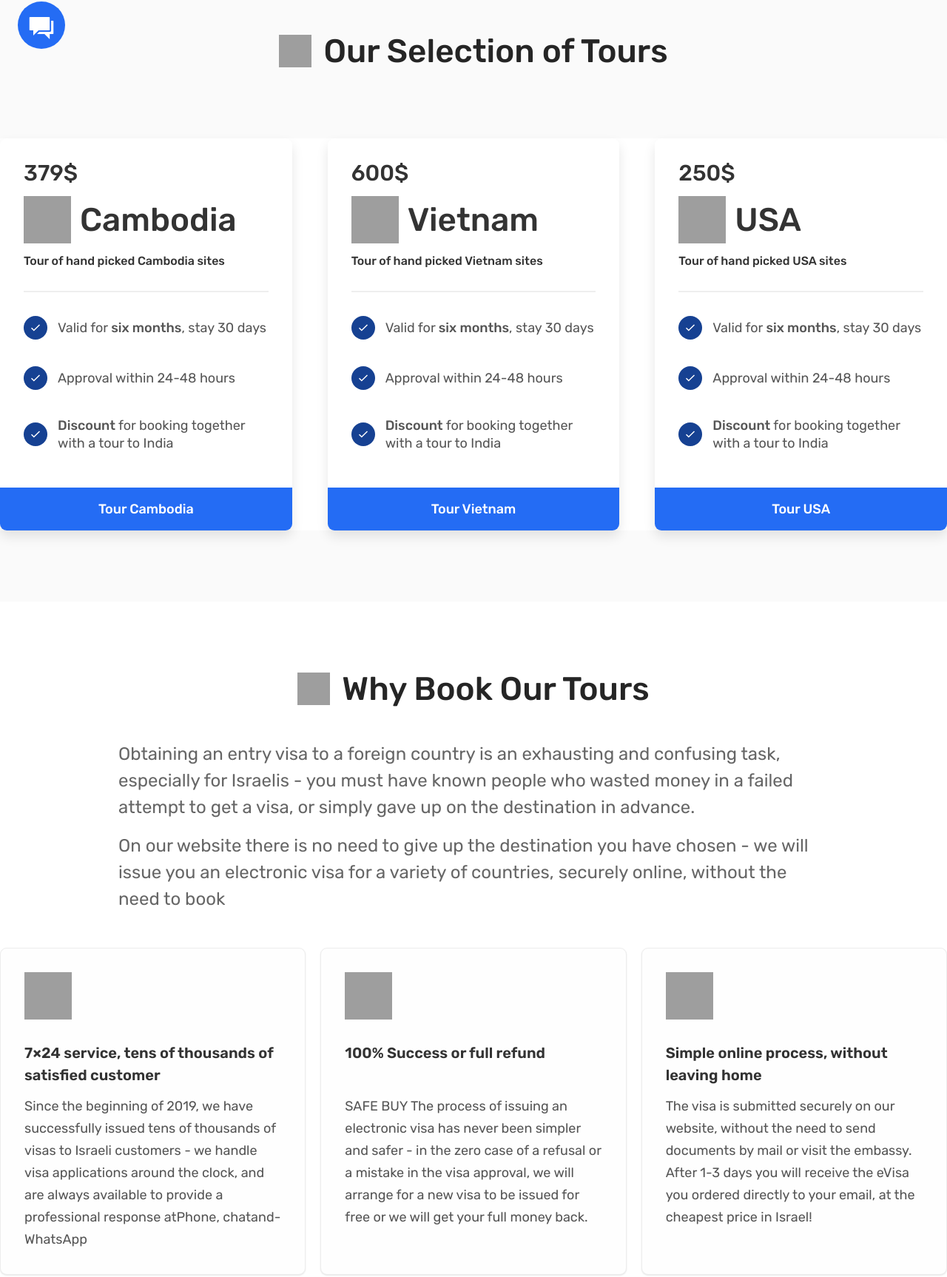
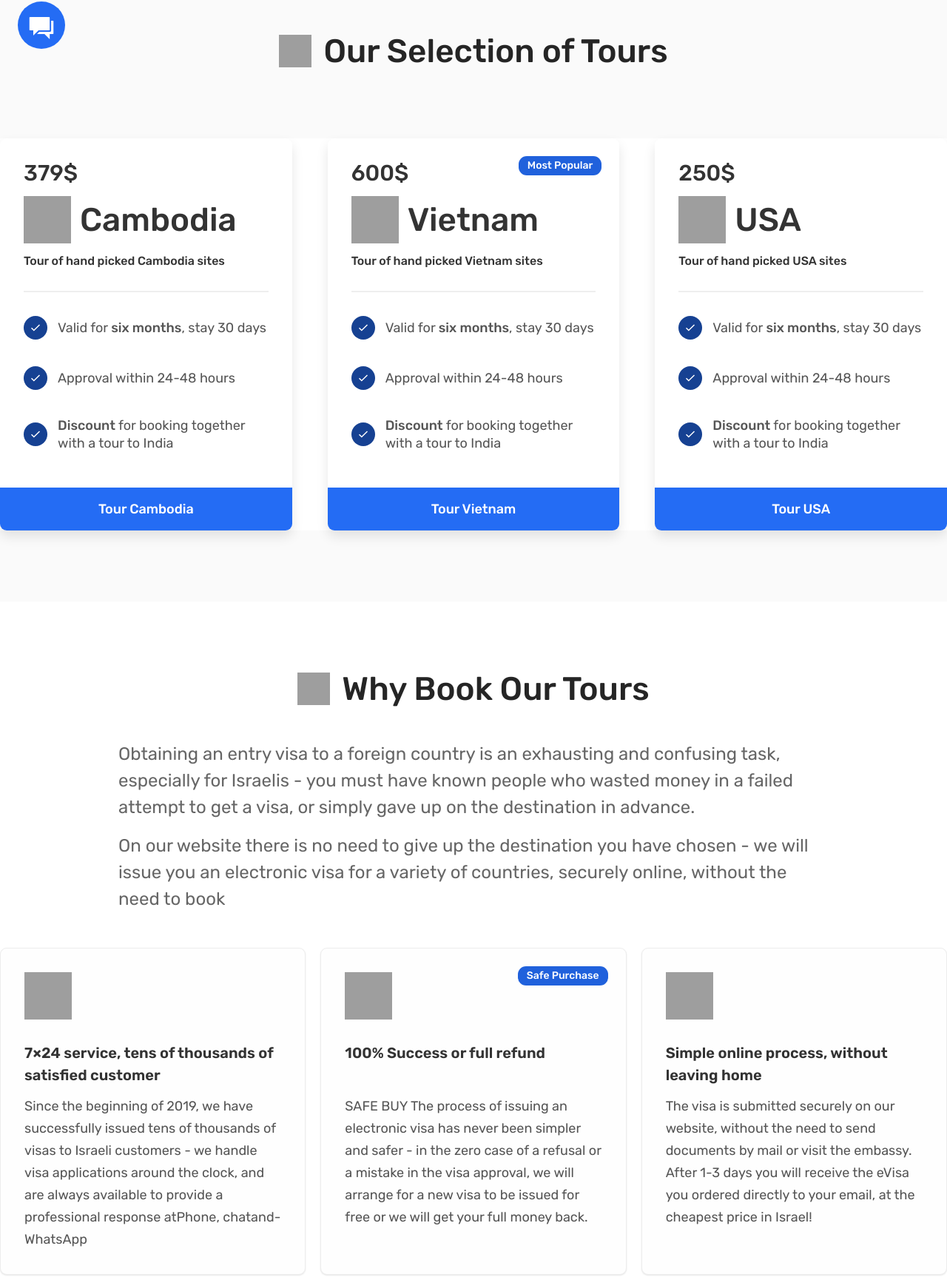
Before and after one commit to Mason2060/ex240401-travel-tours, a plain HTML site: page index.html in a window 1280 px wide. Shown: the part 710-2436 px from the top of the page at 74% size. Drawn offline with nearby package versions, Linux system fonts and the light colour scheme; grey boxes are pictures that could not be loaded.

Commit message:
Added a tag to cards in the whyus and the tours section

```diff
--- a/css/style.css
+++ b/css/style.css
@@ -95,6 +95,16 @@
   margin-bottom: 3.2rem;
 }
 
+.tag--tours-card2 {
+  position: absolute;
+  top: 2.4rem;
+  right: 2.4rem;
+}
+
+.tag-tours-relative {
+  position: relative;
+}
+
 /* ************************** */
 /*        SECTION WHY US      */
 /* ************************** */
@@ -135,6 +145,16 @@ article.whyus-text p:nth-child(1) {
   overflow: hidden;
   font-size: 1.8rem;
   padding: 3.2rem;
+}
+
+.tag--whyus-card2 {
+  position: absolute;
+  top: 2.4rem;
+  right: 2.4rem;
+}
+
+.tag-whyus-relative {
+  position: relative;
 }
 
 .card-article-icon {
--- a/index.html
+++ b/index.html
@@ -162,7 +162,7 @@
           <!-- -------------- -->
           <!-- DISPLAY CARD-2 -->
           <!-- -------------- -->
-          <div class="card">
+          <div class="card tag-tours-relative">
             <div class="card-content">
               <div class="tags-box tags-box__hide">
                 <span class="tag tag--popular">Popular</span>
@@ -197,6 +197,7 @@
               </ul>
             </div>
             <a class="card-button" href="#">Tour Vietnam</a>
+            <p class="tag tag--popular tag--tours-card2">Most Popular</p>
           </div>
 
           <!-- -------------- -->
@@ -294,7 +295,7 @@
 
           <!-- ---------------------- -->
           <!-- -- CARD - 2  REFUND -- -->
-          <div class="whyus-card">
+          <div class="whyus-card tag-whyus-relative">
             <img
               class="card-article-icon"
               src="https://visanet.co.il/wp-content/uploads/security.svg"
@@ -308,6 +309,7 @@
                 be issued for free or we will get your full money back.
               </p>
             </article>
+            <p class="tag tag--popular tag--whyus-card2">Safe Purchase</p>
           </div>
 
           <!-- ---------------------- -->
@@ -524,9 +526,9 @@
         </div>
       </section>
 
-      <!-- +++++++++++++++++++ -->
-      <!--   SECTION TITLE     -->
-      <!-- +++++++++++++++++++ -->
+      <!-- +++++++++++++++++++++++++++++ -->
+      <!--   SECTION TITLE TESTINOMIALS  -->
+      <!-- +++++++++++++++++++++++++++++ -->
       <section class="row-full row-full--padtop">
         <div class="container section-title">
           <img
@@ -771,6 +773,10 @@ Sapir and Ohad - USA visa audit
       </div>
     </footer>
 
+    <!-- --------------------------------------- -->
+    <!--   F L O A T I N G   C H A T   I C O N   -->
+    <!-- --------------------------------------- -->
+
     <div class="circled-icon circled-icon-chat">
       <ion-icon name="chatboxes"></ion-icon>
     </div>
```
